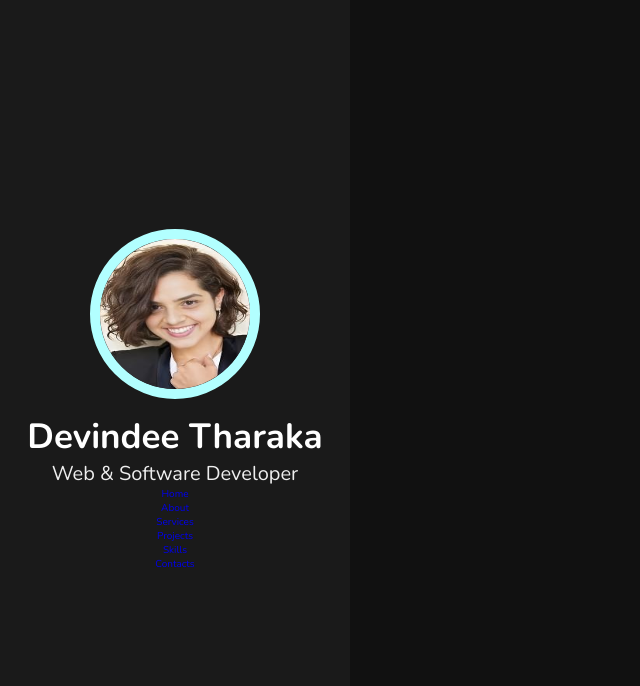
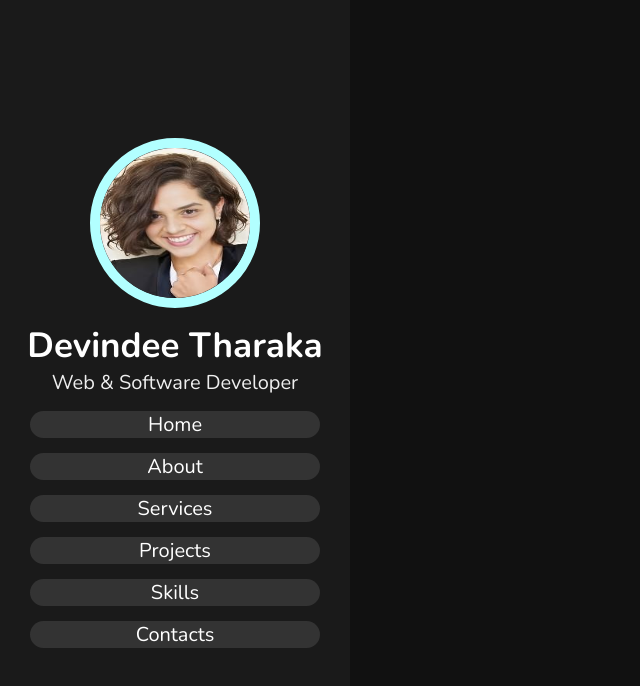
Before and after one commit to Dev-Dolawatta/portfolioUpdate-4, a plain HTML site: page index.html in a window 1280 px wide. Shown: the whole page, without its empty margins (0-640 px from the left). Drawn offline with nearby package versions, Linux system fonts and the light colour scheme; a web font is replaced by a local one.

Commit message:
add styles to navBar buttons

```diff
--- a/style.css
+++ b/style.css
@@ -26,7 +26,7 @@ html::-webkit-scrollbar-thumb{
     text-decoration: none;
     outline: none; border: none;
     text-transform: capitalize;
-    transition: all 2s linear;
+    transition: all 0.5s linear;
 }
 *::selection{
     background: var(--cyan);
@@ -69,3 +69,19 @@ header .user .post{
 header .navBar{
     width: 100%;
 }
+header .navBar ul{
+    list-style: none;
+    padding: 0 3rem;
+}
+header .navBar ul li a{
+    display: block;
+    /*padding: 1rem;*/
+    margin: 1.5rem 0;
+    background: #333;
+    color:#fff;
+    font-size: 2rem;
+    border-radius: 2rem;
+}
+header .navBar ul li a:hover{
+    background: var(--cyan);
+}
```
